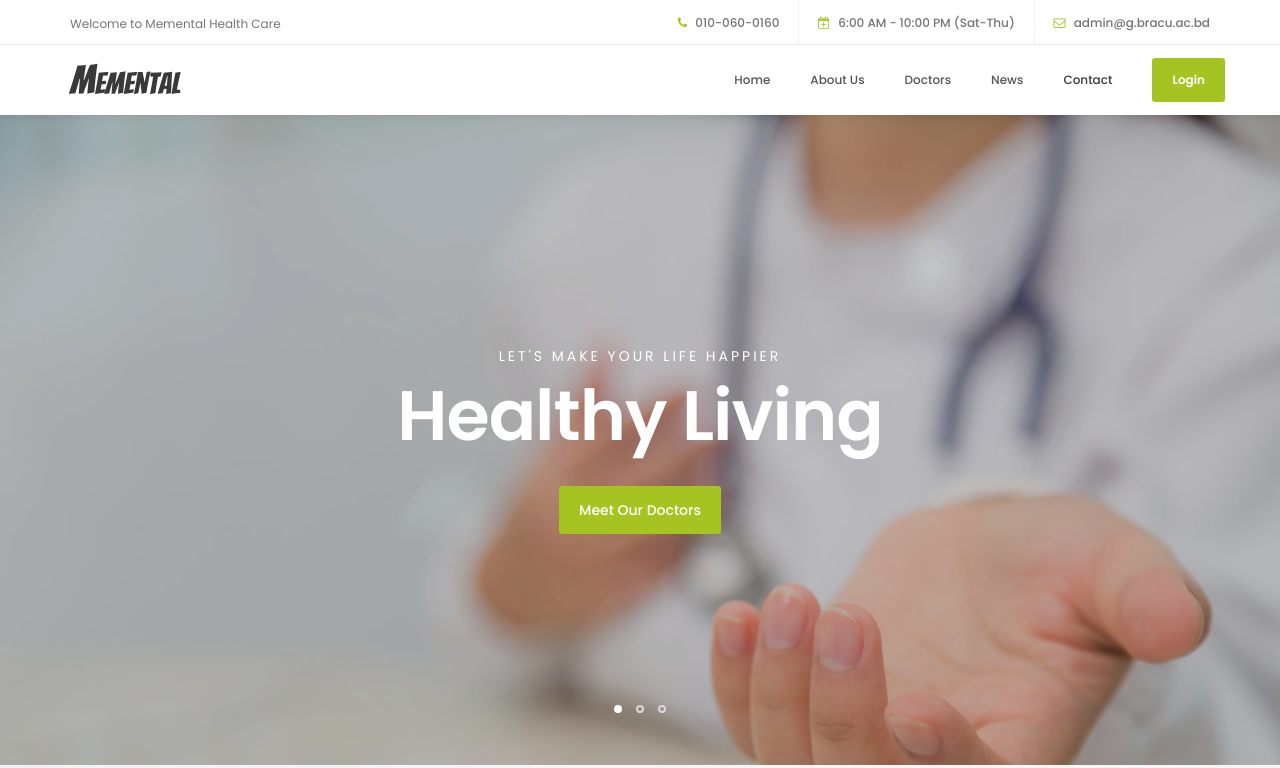
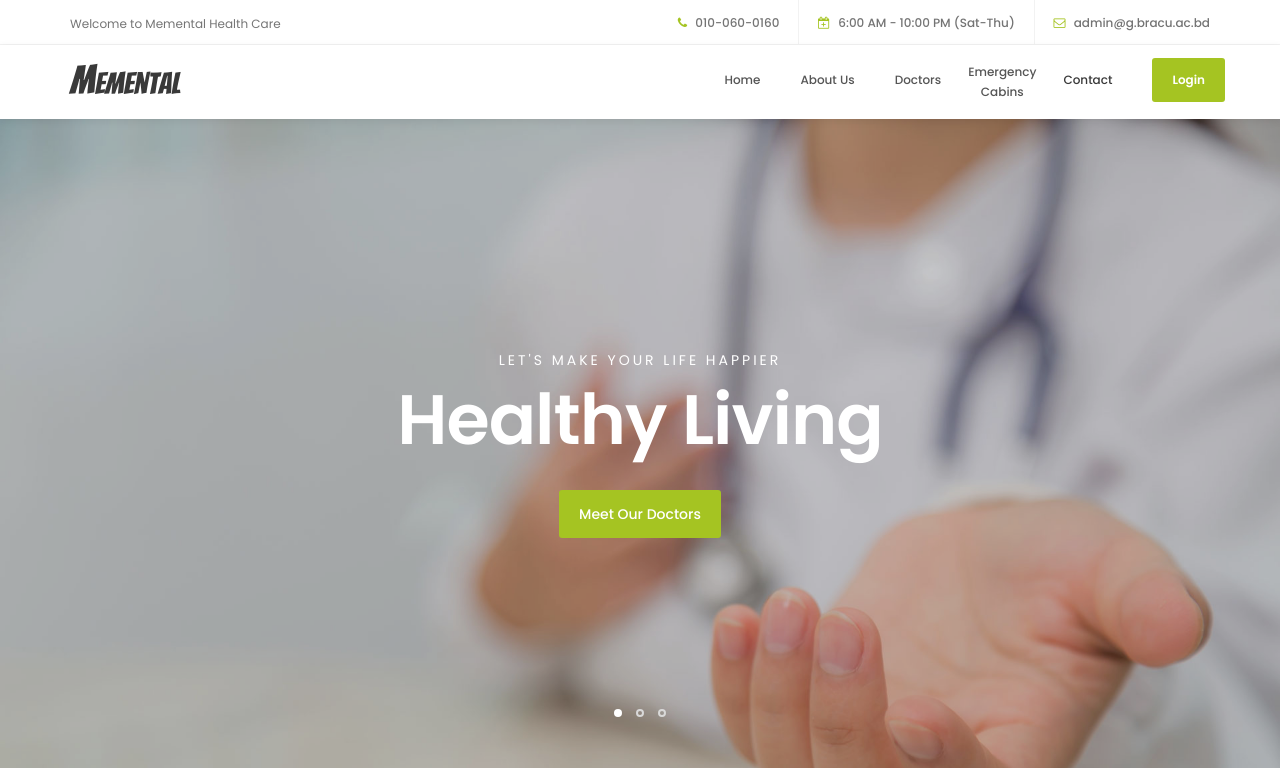
Before and after one commit to CSA-cyber/Memental, a Django app: page / in a window 1280 px wide. Shown: the top 768 px of the page. Run offline with Django 3.2, Linux system fonts and the light colour scheme; some libraries are stand-ins or nearby versions.

Commit message:
added emergency.html

```diff
--- /dev/null
+++ b/Hospital/templates/emergency.html
@@ -0,0 +1 @@
+<h1>WILL DO TOMORROW</h1>
--- a/Hospital/templates/navbar.html
+++ b/Hospital/templates/navbar.html
@@ -63,10 +63,10 @@
                        <li><a href="{% url 'index' %}" class="smoothScroll">Home</a></li>
                        <li><a href="#about" class="smoothScroll">About Us</a></li>
                        <li><a href="{% url 'doctors' %}" class="smoothScroll">Doctors</a></li>
-                       <li><a href="#news" class="smoothScroll">News</a></li>
+                       <li><a href="{% url 'emergency' %}" class="smoothScroll" style="text-align: center; padding: 7px">Emergency<br>Cabins</a></li>
                        <li><a href="#google-map" class="smoothScroll">Contact</a></li>
                   {% if user.is_authenticated %}
-                            <li><a href="{% url 'profile' %}" style="padding: 30% 0%;"><img src="../../static/images/user.svg" style="height: 30px; width: 30px;"></a></li>
+                            <li><a href="{% url 'profile' %}"><img src="../../static/images/user.svg" style="height: 30px; width: 30px;"></a></li>
                             <li class="login-btn logout"><a href="{% url 'logout' %}">Logout</a></li>
                   {% else %}
                             <li class="login-btn"><a href="{% url 'login' %}">Login</a></li>
--- a/Hospital/urls.py
+++ b/Hospital/urls.py
@@ -6,4 +6,5 @@ urlpatterns = [
     path('doctors/', views.show_doctors, name='doctors'),
     path('doctor/<str:pk>/', views.doctor, name='doctor'),
     path('profile/', views.showProfile, name='profile'),
+    path('emergency/', views.show_emergency, name='emergency'),
 ]
--- a/Hospital/views.py
+++ b/Hospital/views.py
@@ -49,3 +49,6 @@ def showProfile(request):
         return render(request, 'profile.html', {'usr':usr})
     else:
         return redirect('login')
+
+def show_emergency(request):
+    return render(request, 'emergency.html')
--- a/Memental/settings.py
+++ b/Memental/settings.py
@@ -81,7 +81,7 @@ DATABASES = {
         'ENGINE': 'django.db.backends.postgresql',
         'NAME': 'mementaldb',
         'USER': 'postgres',
-        'PASSWORD': '1234',
+        'PASSWORD': '12345678',
         'HOST': 'localhost',
     }
 }
```
